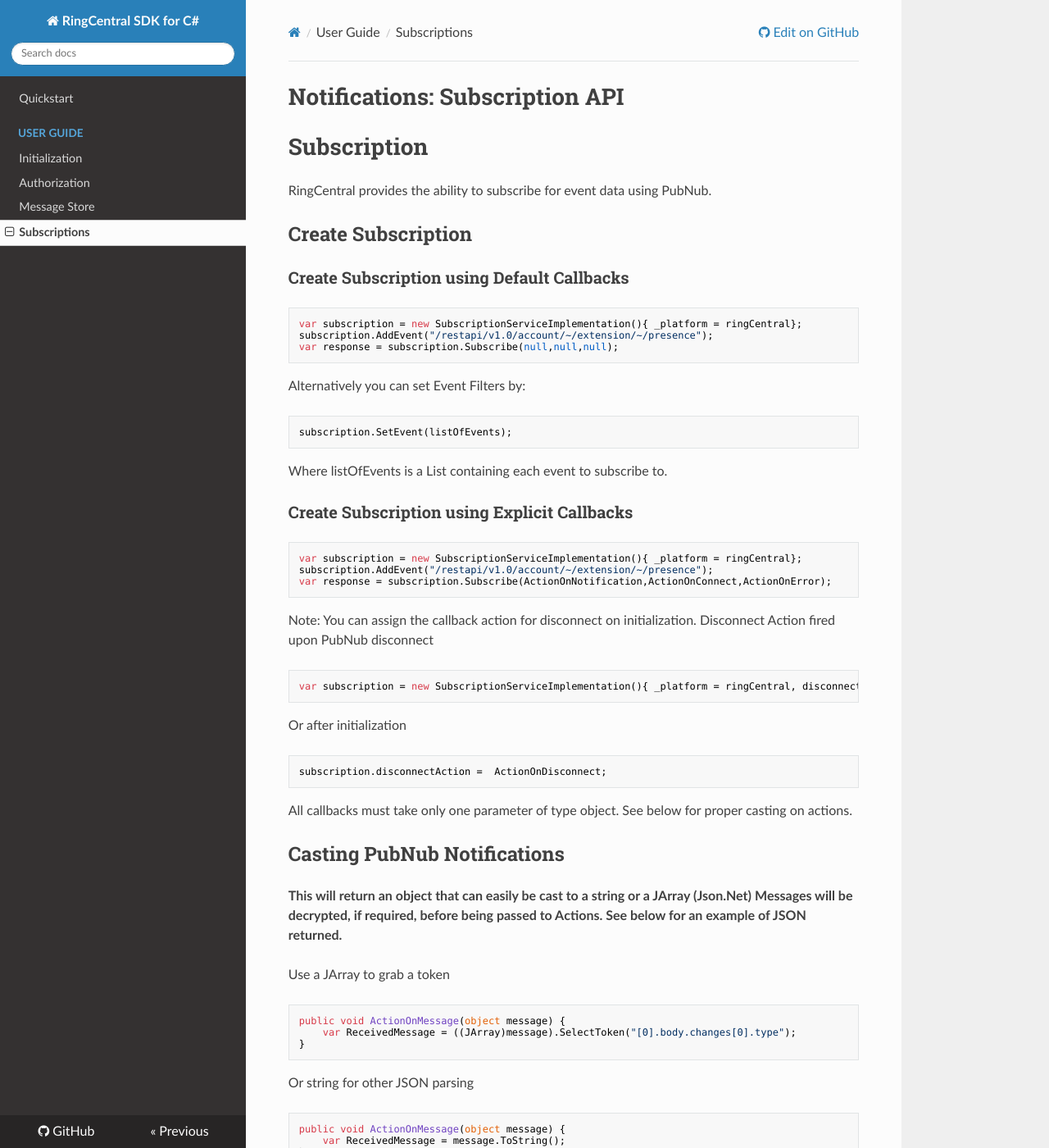
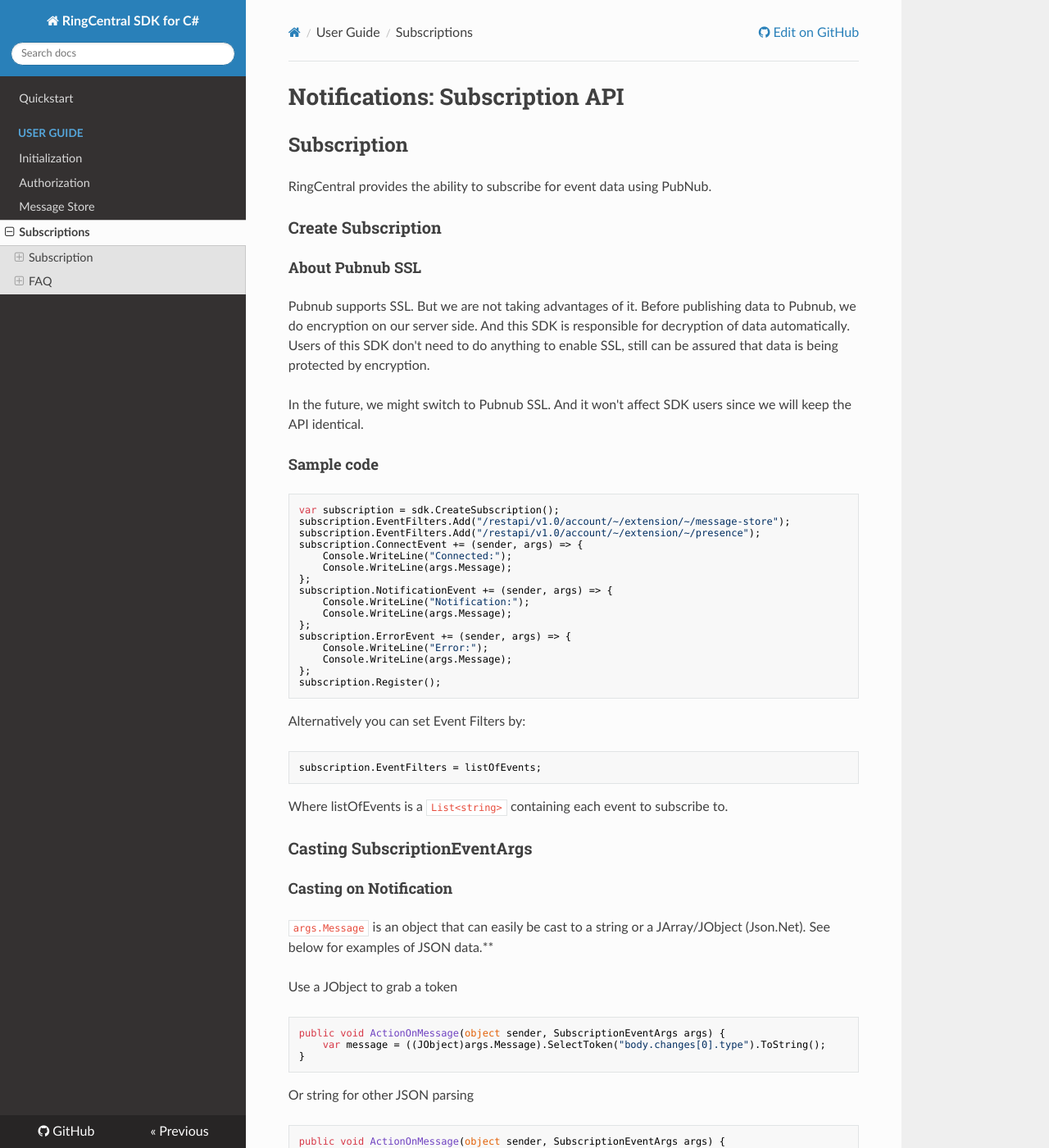
Before and after one commit to ringcentral/ringcentral-csharp, an MkDocs documentation site: the page built from docs/usage/notifications/Subscriptions.md, in a window 1280 px wide and 1400 px high. Shown: the whole window at 82% size. Built offline with MkDocs 1.6.1, drawn with Linux system fonts in a browser that asks for light colours; nearby versions of some CDN libraries; old or Windows-style settings are respelled for this version of MkDocs; some of the changed text lies outside the part shown.

Commit message:
Update subscription documentation

````diff
--- a/docs/usage/notifications/Subscriptions.md
+++ b/docs/usage/notifications/Subscriptions.md
@@ -1,160 +1,147 @@
 # Notifications: Subscription API
 
-# Subscription
+## Subscription
 
 RingCentral provides the ability to subscribe for event data using PubNub.
 
-## Create Subscription
+### Create Subscription
 
-### Create Subscription using Default Callbacks
+#### About Pubnub SSL
+
+Pubnub supports SSL. But we are not taking advantages of it. Before publishing data to Pubnub, we do encryption on our server side. And this SDK is responsible for decryption of data automatically. Users of this SDK don't need to do anything to enable SSL, still can be assured that data is being protected by encryption.
+
+In the future, we might switch to Pubnub SSL. And it won't affect SDK users since we will keep the API identical.
+
+#### Sample code
 
 ```cs
-var subscription = new SubscriptionServiceImplementation(){ _platform = ringCentral};
-subscription.AddEvent("/restapi/v1.0/account/~/extension/~/presence");
-var response = subscription.Subscribe(null,null,null);
+var subscription = sdk.CreateSubscription();
+subscription.EventFilters.Add("/restapi/v1.0/account/~/extension/~/message-store");
+subscription.EventFilters.Add("/restapi/v1.0/account/~/extension/~/presence");
+subscription.ConnectEvent += (sender, args) => {
+    Console.WriteLine("Connected:");
+    Console.WriteLine(args.Message);
+};
+subscription.NotificationEvent += (sender, args) => {
+    Console.WriteLine("Notification:");
+    Console.WriteLine(args.Message);
+};
+subscription.ErrorEvent += (sender, args) => {
+    Console.WriteLine("Error:");
+    Console.WriteLine(args.Message);
+};
+subscription.Register();
 ```
 
 Alternatively you can set Event Filters by:
 ```cs
-subscription.SetEvent(listOfEvents);
+subscription.EventFilters = listOfEvents;
 ```
-Where listOfEvents is a List<string> containing each event to subscribe to.
+Where listOfEvents is a `List<string>` containing each event to subscribe to.
 
-### Create Subscription using Explicit Callbacks
+### Casting SubscriptionEventArgs
+
+#### Casting on Notification
+
+`args.Message` is an object that can easily be cast to a string or a JArray/JObject (Json.Net). See below for examples of JSON data.**
+
+Use a JObject to grab a token
 
 ```cs
-var subscription = new SubscriptionServiceImplementation(){ _platform = ringCentral};
-subscription.AddEvent("/restapi/v1.0/account/~/extension/~/presence");
-var response = subscription.Subscribe(ActionOnNotification,ActionOnConnect,ActionOnError);
-```
-Note: You can assign the callback action for disconnect on initialization. Disconnect Action fired upon PubNub disconnect
-
-```cs
-var subscription = new SubscriptionServiceImplementation(){ _platform = ringCentral, disconnectAction = ActionOnDisconnect};
-```
-
-Or after initialization
-
-```cs
-subscription.disconnectAction =  ActionOnDisconnect;
-```
-
-All callbacks must take only one parameter of type object.  See below for proper casting on actions.
-
-## Casting PubNub Notifications
-
-**This will return an object that can easily be cast to a string or a JArray (Json.Net)**
-**Messages will be decrypted, if required, before being passed to Actions. See below for an example of JSON returned.**
-
-Use a JArray to grab a token
-
-```cs
-public void ActionOnMessage(object message) {
-	var ReceivedMessage = ((JArray)message).SelectToken("[0].body.changes[0].type");
+public void ActionOnMessage(object sender, SubscriptionEventArgs args) {
+    var message = ((JObject)args.Message).SelectToken("body.changes[0].type").ToString();
 }
 ```
 
 Or string for other JSON parsing
 
 ```cs
-public void ActionOnMessage(object message) {
-	var ReceivedMessage = message.ToString();
+public void ActionOnMessage(object sender, SubscriptionEventArgs args) {
+    var message = args.Message.ToString();
 }
 ```
 
-### Casting on Connect
+#### Casting on Connect
 
 Use a JArray to grab a token.
 
 ```cs
-public void ActionOnConnect(object message){
-	var receivedMessage = ((JArray)receivedMessage).SelectToken("[1]");
+public void ActionOnConnect(object sender, SubscriptionEventArgs args){
+    var message = ((JArray)args.Message).SelectToken("[1]").ToString();
 }
 ```
 
 Or string for other JSON parsing
 
 ```cs
-public void ActionOnConnect(object message) {
-	var ReceivedMessage = message.ToString();
+public void ActionOnConnect(object sender, SubscriptionEventArgs args) {
+    var message = args.Message.ToString();
 }
 ```
 
-### Casting on Disconnect
-
-Note: Disconnect messages are not deserializable JSON.
-
-```cs
-public void ActionOnDisconnect(object message) {
-	var receivedMessage = message.ToString();
-}
-```
-
-### Casting on Error
+#### Casting on Error
 
 Note: PubNub error messages are not deserializable JSON.
 
 ```cs
-public void ActionOnError(object error) {
-	var receivedMessage = message.ToString();
+public void ActionOnError(object sender, SubscriptionEventArgs args) {
+    var error = args.Message.ToString();
 }
 ```
 
-## Example PubNub Notification Message
+### Example Notification Messages
 
-This example provides some possible tokens for JSON parsing of PubNub Notification message
+`message-store` example:
 
 ```json
-[
-	{
-	  "event": "/restapi/v1.0/account/~/extension/111/message-store",
-	  "body": {
-	    "lastUpdated": "2015-10-10T21:28:43.094-07:00",
-	    "changes": [
-	      {
-	        "newCount": 0,
-	        "updatedCount": 1,
-	        "type": "Fax"
-	      },
-	      {
-	        "newCount": 2,
-	        "updatedCount": 0,
-	        "type": "SMS"
-	      }
-	    ],
-	    "extensionId": 1111
-	  },
-	  "uuid": "111-222-333-444",
-	  "timestamp": "2015-10-11T04:28:51.821Z"
-	}
-]
+{
+  "uuid": "32a089d4-bd5d-4259-8db4-feed54e8dcd9",
+  "event": "/restapi/v1.0/account/~/extension/850957020/message-store",
+  "timestamp": "2016-05-30T03:18:22.424Z",
+  "subscriptionId": "a4b70629-ac59-4a0c-a479-bf81c591df7c",
+  "body": {
+    "extensionId": 850957020,
+    "lastUpdated": "2016-05-30T11:18:10.624+08:00",
+    "changes": [
+      {
+        "type": "SMS",
+        "newCount": 1,
+        "updatedCount": 0
+      }
+    ]
+  }
+}
 ```
 
-## Delete Subscription
+`presence` example:
+
+```json
+{
+  "uuid": "a78f2232-c627-48b8-9aa9-74a8adef63fa",
+  "event": "/restapi/v1.0/account/~/extension/850957020/presence",
+  "timestamp": "2016-05-30T03:18:42.184Z",
+  "subscriptionId": "a4b70629-ac59-4a0c-a479-bf81c591df7c",
+  "body": {
+    "extensionId": 850957020,
+    "telephonyStatus": "Ringing"
+  }
+}
+```
+
+### Delete Subscription
 
 ```cs
-var response = subscription.Remove();
-```
-
-## Unsubscribe from Subscription
-
-Note: If you provided a callback action for PubNub disconnect it will fire once during unsubscribe.
-
-```cs
-subscription.Unsubscribe();
-```
-
-## Access PubNub Message from Subscription
-
-```cs
-var notificationMessage = subscription.ReturnMessage("notification");
-var connectMessage = subscription.ReturnMessage("connectMessage");
-var disconnectMessage = subscriptionS.ReturnMessage("disconnectMessage");
-var errorMessage = subscription.ReturnMessage("errorMessage");
+subscription.Remove();
 ```
 
 ## FAQ
 
 ### How can I subscribe to all extensions
 
-To subscribe to presence events for all extensions, create a set of event filters including filters for every extension, and then create a subscription including all the event filters. A presence event filter includes the accound id and extension id. Here is an example of a single presence event filter using the account id for the authorized session `["/restapi/v1.0/account/~/extension/111111/presence"]`. A set of presence event filters looks like the following: `["/restapi/v1.0/account/~/extension/111111/presence". "/restapi/v1.0/account/~/extension/222222/presence"]`. A full set of extension ids can be retrieved via the extension endpoint: `/restapi/v1.0/account/~/extension`. This has been tested with a single subscription API call and a set of over 2000 extensions.
+To subscribe to presence events for all extensions, create a set of event filters including filters for every extension, and then create a subscription including all the event filters. A presence event filter includes the accound id and extension id.
+
+Here is an example of a single presence event filter using the account id for the authorized session `["/restapi/v1.0/account/~/extension/111111/presence"]`.
+
+A set of presence event filters looks like the following: `["/restapi/v1.0/account/~/extension/111111/presence". "/restapi/v1.0/account/~/extension/222222/presence"]`.
+
+A full set of extension ids can be retrieved via the extension endpoint: `/restapi/v1.0/account/~/extension`. This has been tested with a single subscription API call and a set of over 2000 extensions.
````
